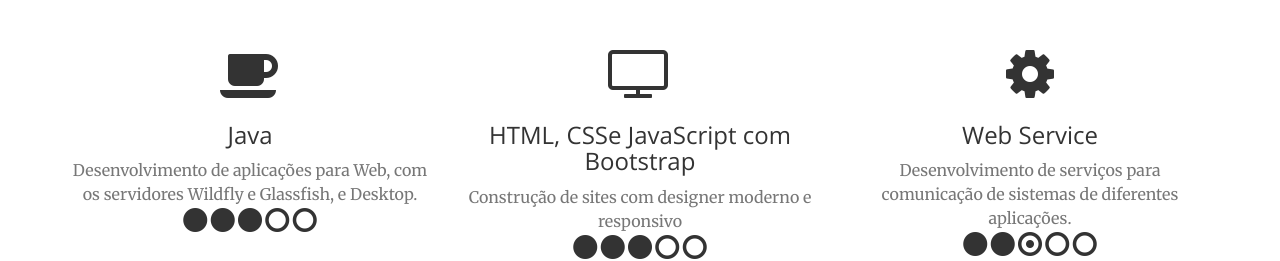
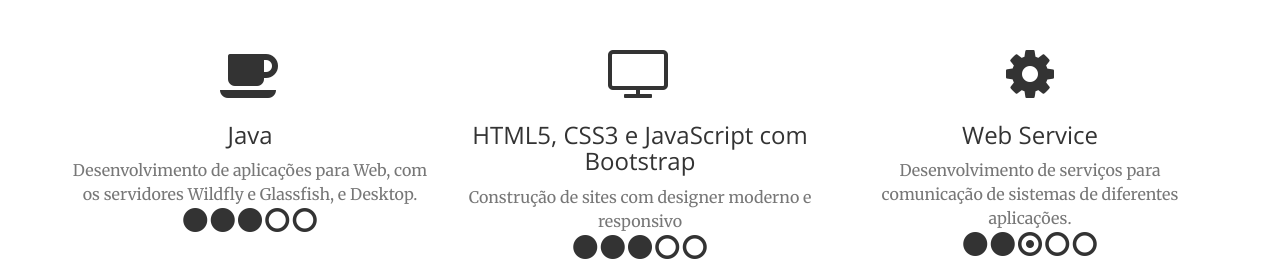
Before and after one commit to marcelop3251/marcelop3251.github.io, a plain HTML site: page index.html in a window 1280 px wide. Shown: the part 1755-2016 px from the top of the page. Drawn offline with nearby package versions, Linux system fonts and the light colour scheme.

Commit message:
Ajustado competências

```diff
--- a/index.html
+++ b/index.html
@@ -153,7 +153,7 @@
                 <div class="col-lg-4 col-md-6 text-center">
                     <div class="service-box">
                         <i class="fa fa-4x fa-television text-center sr-icons"></i>
-                        <h3>HTML, CSSe JavaScript com Bootstrap</h3>
+                        <h3>HTML5, CSS3 e JavaScript com Bootstrap</h3>
                         <p class="text-muted">Construção de sites com designer moderno e responsivo</p>
                     </div>
                     <div>
```
